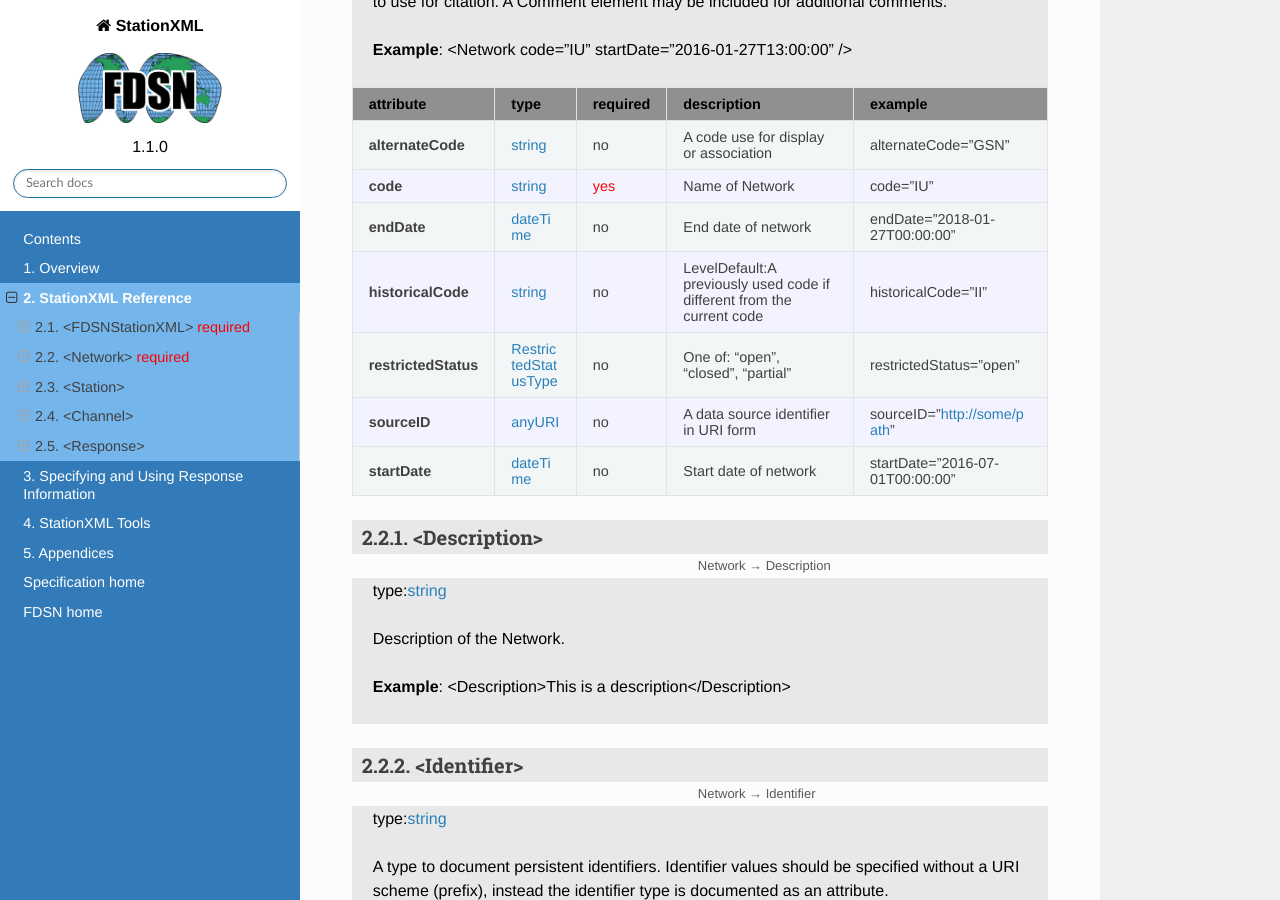
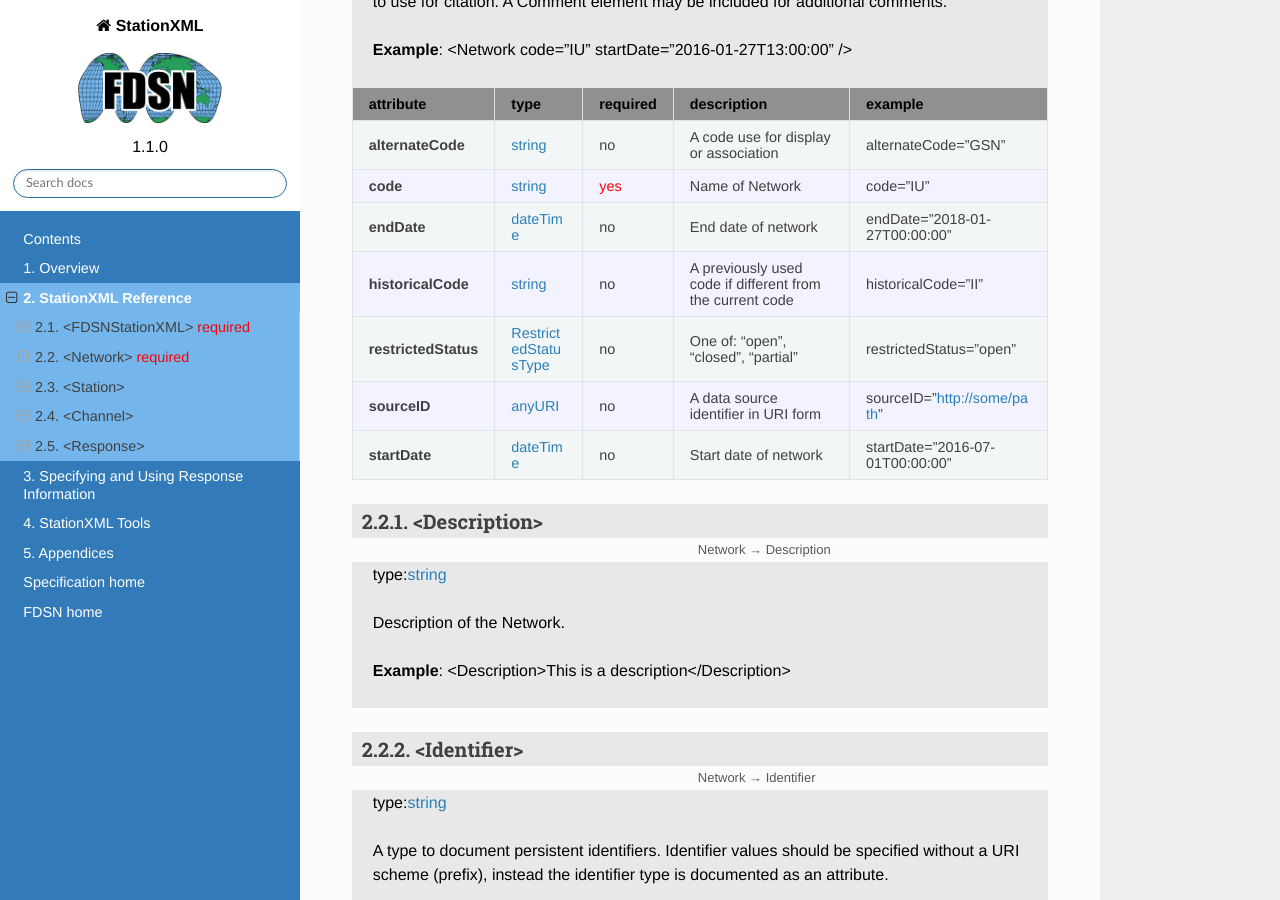
Before and after one commit to FDSN/StationXML, a Sphinx documentation site: the page built from docs/reference.rst, in a window 1280 px wide and 900 px high, scrolled down 1464 px. Built offline with Sphinx 7.4.7 and the Read the Docs theme 2.0.0, drawn with Linux system fonts in a browser that asks for light colours; some of the changed text lies outside the part shown.

Commit message:
remove leveldefault

```diff
--- a/docs/level-channel.rst
+++ b/docs/level-channel.rst
@@ -28,7 +28,7 @@
       **alternateCode**, :ref:`string<type-glossary>`, no, "A code use for display or association", "alternateCode=\"Z\""
       **code**, :ref:`string<type-glossary>`, :red:`yes`, "Name of Channel", "code=\"BHZ\""
       **endDate**, :ref:`dateTime<type-glossary>`, no, "End date of channel epoch", "endDate=\"2018-01-27T00:00:00\""
-      **historicalCode**, :ref:`string<type-glossary>`, no, "LevelDefault:A previously used code if different from the current code", "historicalCode=\"bhz\""
+      **historicalCode**, :ref:`string<type-glossary>`, no, "A previously used code if different from the current code", "historicalCode=\"bhz\""
       **locationCode**, :ref:`string<type-glossary>`, :red:`yes`, "The locationCode is typically used to group channels from a common sensor. For example, the channels of the primary sensor at global IDA-IRIS stations have locationCode = \"00\": 00_BHZ, 00_BHE, 00_BHN, 00_LHZ, ..., etc. Even though it is required, locationCode may be, and often is, an empty string, however, it is recommended that the locationCode not be empty.", "locationCode=\"30\""
       **restrictedStatus**, :ref:`RestrictedStatusType<type-glossary>`, no, "One of: \"open\", \"closed\", \"partial\"", "restrictedStatus=\"open\""
       **sourceID**, :ref:`anyURI<type-glossary>`, no, "A data source identifier in URI form", "sourceID=\"http://some/path\""
--- a/docs/level-network.rst
+++ b/docs/level-network.rst
@@ -32,7 +32,7 @@
       **alternateCode**, :ref:`string<type-glossary>`, no, "A code use for display or association", "alternateCode=\"GSN\""
       **code**, :ref:`string<type-glossary>`, :red:`yes`, "Name of Network", "code=\"IU\""
       **endDate**, :ref:`dateTime<type-glossary>`, no, "End date of network", "endDate=\"2018-01-27T00:00:00\""
-      **historicalCode**, :ref:`string<type-glossary>`, no, "LevelDefault:A previously used code if different from the current code", "historicalCode=\"II\""
+      **historicalCode**, :ref:`string<type-glossary>`, no, "A previously used code if different from the current code", "historicalCode=\"II\""
       **restrictedStatus**, :ref:`RestrictedStatusType<type-glossary>`, no, "One of: \"open\", \"closed\", \"partial\"", "restrictedStatus=\"open\""
       **sourceID**, :ref:`anyURI<type-glossary>`, no, "A data source identifier in URI form", "sourceID=\"http://some/path\""
       **startDate**, :ref:`dateTime<type-glossary>`, no, "Start date of network", "startDate=\"2016-07-01T00:00:00\""
--- a/docs/level-station.rst
+++ b/docs/level-station.rst
@@ -28,7 +28,7 @@
       **alternateCode**, :ref:`string<type-glossary>`, no, "A code use for display or association", "alternateCode=\"ALQ\""
       **code**, :ref:`string<type-glossary>`, :red:`yes`, "Name of Station", "code=\"ANMO\""
       **endDate**, :ref:`dateTime<type-glossary>`, no, "End date of station epoch", "endDate=\"2018-01-27T00:00:00\""
-      **historicalCode**, :ref:`string<type-glossary>`, no, "LevelDefault:A previously used code if different from the current code", "historicalCode=\"albq\""
+      **historicalCode**, :ref:`string<type-glossary>`, no, "A previously used code if different from the current code", "historicalCode=\"albq\""
       **restrictedStatus**, :ref:`RestrictedStatusType<type-glossary>`, no, "One of: \"open\", \"closed\", \"partial\"", "restrictedStatus=\"open\""
       **sourceID**, :ref:`anyURI<type-glossary>`, no, "A data source identifier in URI form", "sourceID=\"http://some/path\""
       **startDate**, :ref:`dateTime<type-glossary>`, no, "Start date of station epoch", "startDate=\"2016-07-01T00:00:00\""
```
Also changed, not shown: 1 other file.
